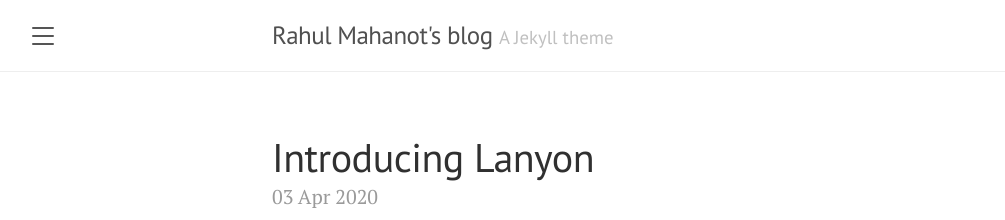
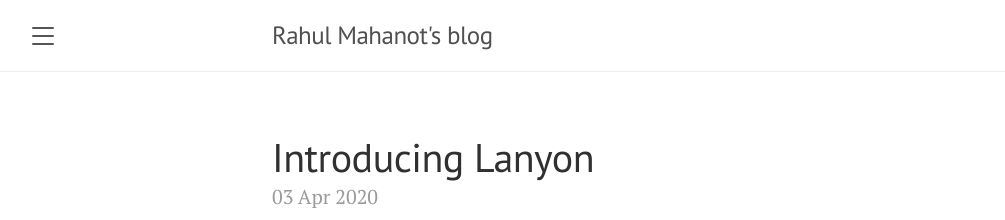
Before and after one commit to Mahanotrahul/blog, a Jekyll site: the page built from index.html, in a window 1280 px wide and 900 px high. Shown: the top 220 px of the window, without its empty margins (8-1013 px from the left). Built offline with Jekyll 4.4.1, drawn with Linux system fonts in a browser that asks for light colours; the list of posts is cut into pages by our own code.

Commit message:
Update blog

```diff
--- a/_config.yml
+++ b/_config.yml
@@ -1,7 +1,7 @@
 
 # Setup
 title:               Rahul Mahanot's blog
-tagline:             'A Jekyll theme'
+tagline:             ''
 description:         'I am Rahul Mahanot.'
 baseurl:             '/blog'
 paginate:            5
--- a/_layouts/default.html
+++ b/_layouts/default.html
@@ -14,7 +14,6 @@
         <div class="container">
           <h3 class="masthead-title">
             <a href="{{ site.baseurl }}/" title="Home">{{ site.title }}</a>
-            <small>{{ site.tagline }}</small>
           </h3>
         </div>
       </div>
```
Also changed, not shown: 10 other files.
